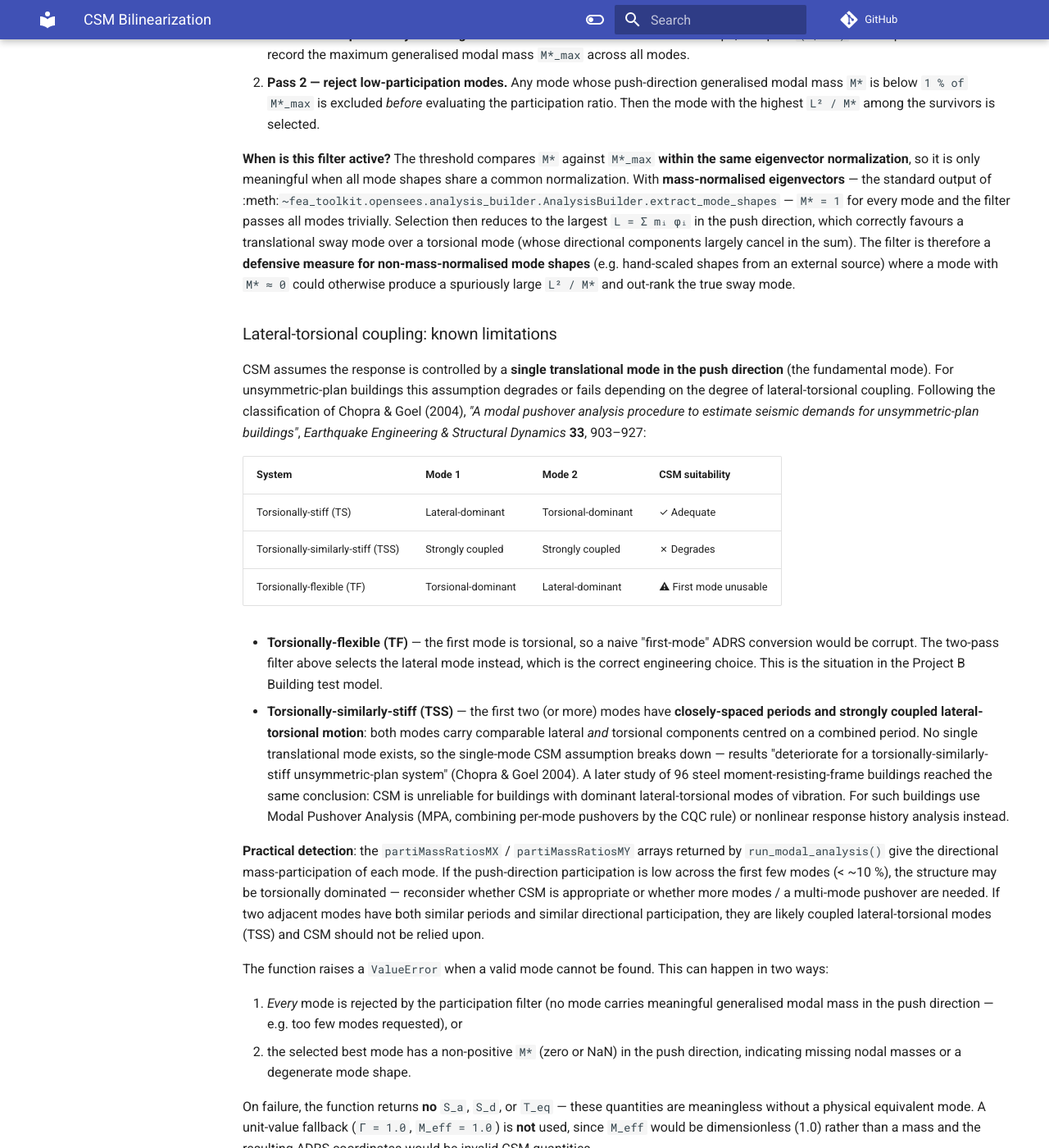
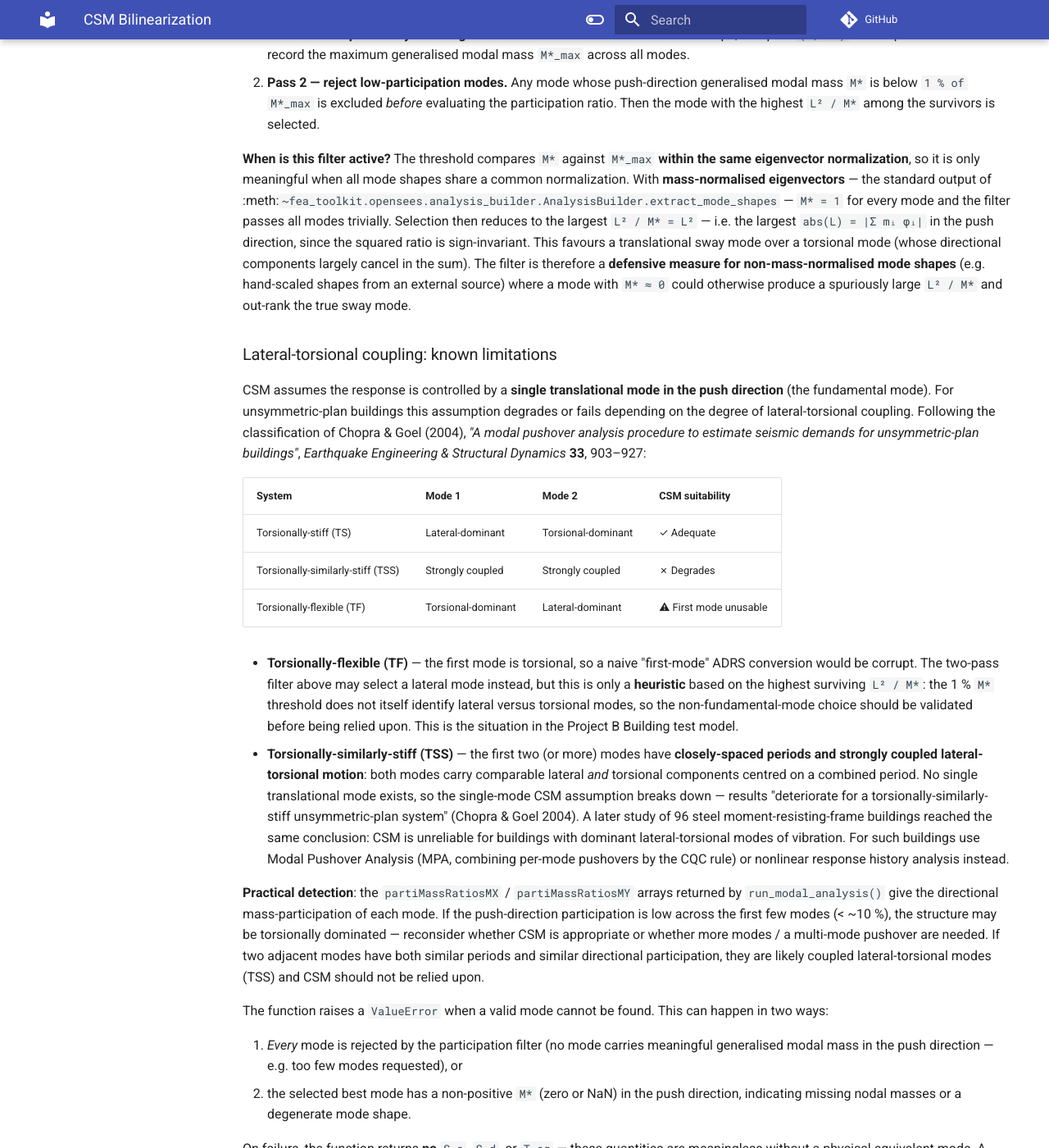
Before and after one commit to boustrephon/fea_toolkit, an MkDocs documentation site: the page built from docs/csm_bilinearization.md, in a window 1280 px wide and 1400 px high, scrolled down 5792 px. Shown: the whole window at 82% size. Built offline with MkDocs 1.6.1 and Material for MkDocs 9.7.7, drawn with Linux system fonts in a browser that asks for light colours; comment, search, counter and statistics services are not loaded.

Commit message:
docs: clarify CSM mode selection, failure sentinel, and result contracts
- csm_bilinearization: state that the two-pass mode filter is a
  heuristic based on the largest sign-invariant L^2 / M*; the 1% M*
  threshold does not itself distinguish lateral from torsional modes,
  so a non-fundamental-mode selection must be validated
- nonlinear_dynamic_analysis: document peak_displacement=0.0 as a
  runner-failure sentinel on the error path, distinct from the
  measured maximum absolute displacement on success
- results_schema: document static element forces as local coordinates
  (matching forces_coordinate_system=local and eleResponse
  localForces), and specify that control_disp is validated against the
  capacity-curve row located by matching D_roof

```diff
--- a/docs/csm_bilinearization.md
+++ b/docs/csm_bilinearization.md
@@ -280,11 +280,12 @@
 meaningful when all mode shapes share a common normalization.  With
 **mass-normalised eigenvectors** — the standard output of
 :meth:`~fea_toolkit.opensees.analysis_builder.AnalysisBuilder.extract_mode_shapes` —
-``M* = 1`` for every mode and the filter passes all modes trivially.
-Selection then reduces to the largest ``L = Σ mᵢ φᵢ`` in the push
-direction, which correctly favours a translational sway mode over a
-torsional mode (whose directional components largely cancel in the
-sum).  The filter is therefore a **defensive measure for
+ ``M* = 1`` for every mode and the filter passes all modes trivially.
+ Selection then reduces to the largest ``L² / M* = L²`` — i.e. the
+ largest ``abs(L) = |Σ mᵢ φᵢ|`` in the push direction, since the
+ squared ratio is sign-invariant.  This favours a translational sway
+ mode over a torsional mode (whose directional components largely
+ cancel in the sum).  The filter is therefore a **defensive measure for
 non-mass-normalised mode shapes** (e.g. hand-scaled shapes from an
 external source) where a mode with `M* ≈ 0` could otherwise produce a
 spuriously large `L² / M*` and out-rank the true sway mode.
@@ -305,11 +306,14 @@
 | Torsionally-similarly-stiff (TSS) | Strongly coupled | Strongly coupled | ✗ Degrades |
 | Torsionally-flexible (TF) | Torsional-dominant | Lateral-dominant | ⚠ First mode unusable |
 
-- **Torsionally-flexible (TF)** — the first mode is torsional, so a
-  naive "first-mode" ADRS conversion would be corrupt.  The two-pass
-  filter above selects the lateral mode instead, which is the correct
-  engineering choice.  This is the situation in the Project B Building
-  test model.
+ - **Torsionally-flexible (TF)** — the first mode is torsional, so a
+   naive "first-mode" ADRS conversion would be corrupt.  The two-pass
+   filter above may select a lateral mode instead, but this is only a
+   **heuristic** based on the highest surviving ``L² / M*``: the 1 %
+   ``M*`` threshold does not itself identify lateral versus torsional
+   modes, so the non-fundamental-mode choice should be validated before
+   being relied upon.  This is the situation in the Project B Building
+   test model.
 - **Torsionally-similarly-stiff (TSS)** — the first two (or more)
   modes have **closely-spaced periods and strongly coupled
   lateral-torsional motion**: both modes carry comparable lateral *and*
```
Also changed, not shown: docs/nonlinear_dynamic_analysis.md (+5 -2 lines), docs/results_schema.md (+10 -2 lines).
